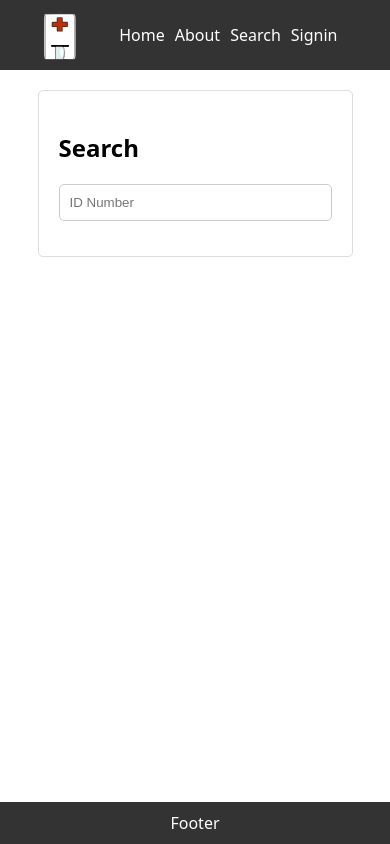
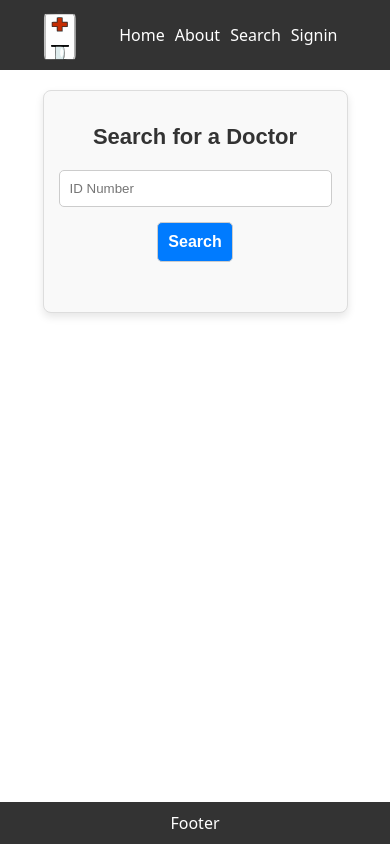
Before and after one commit to RushiJ28/medical_portal, a React (Vite) app in the folder frontend/: page /searchdoctor in a window 390 px wide. Built offline with nearby package versions, Linux system fonts and the light colour scheme.

Commit message:
added search doctor code and css for the same

```diff
--- a/frontend/src/pages/SearchDoctor/SearchDoctor.css
+++ b/frontend/src/pages/SearchDoctor/SearchDoctor.css
@@ -1,18 +1,71 @@
+/* Container for search form */
 .searchdoctor-container {
   max-width: 70vw;
   margin: 20px auto;
   padding: 20px;
   border: 1px solid #ddd;
-  border-radius: 5px;
+  border-radius: 8px;
+  background-color: #f9f9f9;
+  box-shadow: 0 4px 8px rgba(0, 0, 0, 0.1);
+  text-align: center;
+  font-family: Arial, sans-serif;
 }
 
+/* Title styling */
 .searchdoctor-container h2 {
   margin-bottom: 20px;
-  font-size: 24px;
+  font-size: 26px;
+  color: #333;
 }
 
-@media screen and (min-width: 800px) {
-  .registerpatient-container {
-    width: 500px;
+/* Styling for the doctor card (details display) */
+.doctor-card {
+  background: #fff;
+  border: 1px solid #ccc;
+  border-radius: 8px;
+  padding: 20px;
+  margin-top: 20px;
+  box-shadow: 0 4px 8px rgba(0, 0, 0, 0.2);
+  text-align: left;
+}
+
+/* Doctor details text */
+.doctor-card h3 {
+  margin-bottom: 15px;
+  font-size: 20px;
+  color: #007bff;
+}
+
+.doctor-card p {
+  font-size: 16px;
+  margin: 8px 0;
+  color: #444;
+}
+
+.doctor-card strong {
+  color: #0056b3;
+}
+
+/* Message styling for errors */
+.error-message {
+  color: red;
+  font-weight: bold;
+  margin-top: 20px;
+  font-size: 16px;
+}
+
+/* Responsive Design */
+@media screen and (max-width: 800px) {
+  .searchdoctor-container {
+    width: 90vw;
+    padding: 15px;
+  }
+
+  .doctor-card {
+    padding: 15px;
+  }
+
+  .searchdoctor-container h2 {
+    font-size: 22px;
   }
 }
--- a/frontend/src/pages/SearchDoctor/SearchDoctor.jsx
+++ b/frontend/src/pages/SearchDoctor/SearchDoctor.jsx
@@ -1,19 +1,61 @@
 import "./SearchDoctor.css";
 import { useState } from "react";
 import CustomForm from "../../components/CustomForm/CustomForm";
+import Button from "../../components/Button/Button";
+import { makeGETrequest } from "../../utils/api";
 
 const SearchDoctor = () => {
   const [idnumber, setIdNumber] = useState("");
+  const [messageDoc, setMessageDoc] = useState("");
+  const [doctor, setDoctor] = useState({});
+  //   const [updatedEmail, setUpdatedEmail] = useState("");
+  //   const [updatedPhone, setUpdatedPhone] = useState("");
+
+  async function submitSearch(e) {
+    e.preventDefault();
+    const res = await makeGETrequest(
+      `http://localhost:5000/doctors/search?idnumber=${idnumber}`
+    );
+    setMessageDoc(res.msg);
+
+    if (res.doctor) {
+      setDoctor(JSON.parse(res.doctor));
+    } else {
+      setDoctor({});
+    }
+  }
 
   return (
     <div className="searchdoctor-container">
-      <h2>Search</h2>
+      <h2>Search for a Doctor</h2>
       <CustomForm>
         <CustomForm.IDNumber
           value={idnumber}
           onChange={(e) => setIdNumber(e.target.value)}
         />
+        <Button value="Search" onClick={submitSearch} />
+        <br />
       </CustomForm>
+
+      {doctor.username ? (
+        <div className="doctor-card">
+          <h3>Doctor Details</h3>
+          <p>
+            <strong>ID:</strong> {doctor.idnumber}
+          </p>
+          <p>
+            <strong>Name:</strong> {doctor.username}
+          </p>
+          <p>
+            <strong>Email:</strong> {doctor.email}
+          </p>
+          <p>
+            <strong>Phone No.:</strong> {doctor.phone}
+          </p>
+        </div>
+      ) : (
+        <p className="error-message">{messageDoc}</p>
+      )}
     </div>
   );
 };
```
Also changed, not shown: 2 other files (tests, documents, lock files or other folders).
